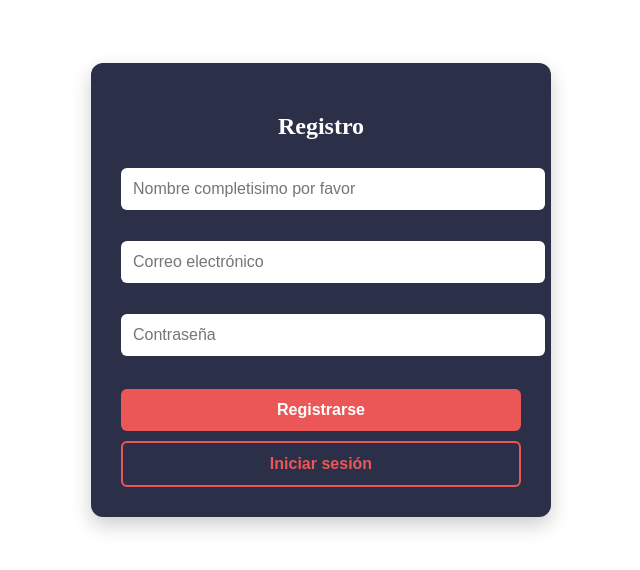
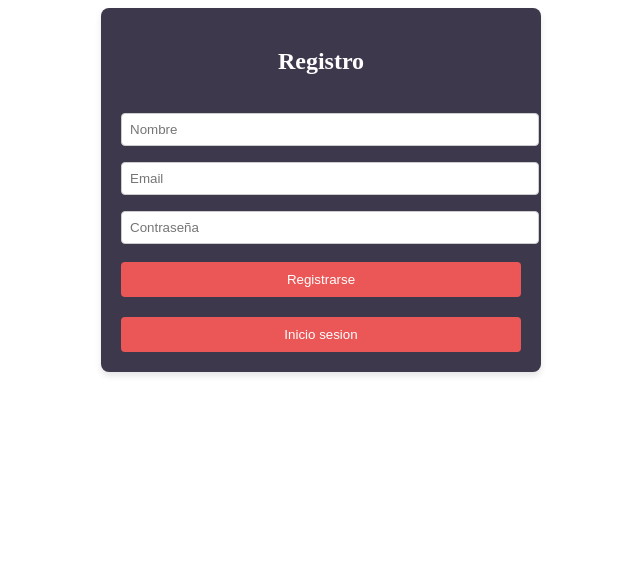
Before and after one commit to haroldjose/Final_Tasks_Manager, a React (Create React App) app in the folder frontend/: page /register in a window 1280 px wide. Shown: the top 570 px of the page, without its empty margins (319-959 px from the left). Built offline with nearby package versions, Linux system fonts and the light colour scheme.

Commit message:
correcciones

```diff
--- a/frontend/src/pages/Dashboard.js
+++ b/frontend/src/pages/Dashboard.js
@@ -37,37 +37,37 @@ const Dashboard = () => {
   };
 
   return (
-    // <div class="auth-form">
-    //   <div>
-    //     <h2 class="hdash">Bienvenido {user?.name}</h2>
-    //     <button class="button buttondash"onClick={logout}>Cerrar Sesión</button>
+    <div class="auth-form">
+      <div>
+        <h2 class="hdash">Bienvenido {user?.name}</h2>
+        <button class="button buttondash"onClick={logout}>Cerrar Sesión</button>
+      </div>
+      <h3 class="hdash">{editingTask ? "Editar Tarea" : "Nueva Tarea"}</h3>
+      <TaskForm  task={editingTask} onTaskSaved={handleTaskSaved} />
+
+      <h3 class="hdash">Mis Tareas</h3>
+      <TaskList  tasks={tasks} onEdit={setEditingTask} onDelete={handleDelete} />
+    </div >
+    // <div className="dashboard-container">
+    //   <div className="dashboard-header">
+    //     <h2 className="dashboard-title">Bienvenido Sr(a)., {user?.name}</h2>
+    //     <button className="dashboard-logout" onClick={logout}>
+    //       Cerrar Sesión
+    //     </button>
     //   </div>
-    //   <h3 class="hdash">{editingTask ? "Editar Tarea" : "Nueva Tarea"}</h3>
-    //   <TaskForm  task={editingTask} onTaskSaved={handleTaskSaved} />
 
-    //   <h3 class="hdash">Mis Tareas</h3>
-    //   <TaskList  tasks={tasks} onEdit={setEditingTask} onDelete={handleDelete} />
-    // </div >
-    <div className="dashboard-container">
-      <div className="dashboard-header">
-        <h2 className="dashboard-title">Bienvenido Sr(a)., {user?.name}</h2>
-        <button className="dashboard-logout" onClick={logout}>
-          Cerrar Sesión
-        </button>
-      </div>
+    //   <div className="dashboard-section">
+    //     <h3 className="dashboard-subtitle">
+    //       {editingTask ? "Editar Tarea" : "Nueva Tarea"}
+    //     </h3>
+    //     <TaskForm task={editingTask} onTaskSaved={handleTaskSaved} />
+    //   </div>
 
-      <div className="dashboard-section">
-        <h3 className="dashboard-subtitle">
-          {editingTask ? "Editar Tarea" : "Nueva Tarea"}
-        </h3>
-        <TaskForm task={editingTask} onTaskSaved={handleTaskSaved} />
-      </div>
-
-      <div className="dashboard-section">
-        <h3 className="dashboard-subtitle">Mis Tareas</h3>
-        <TaskList tasks={tasks} onEdit={setEditingTask} onDelete={handleDelete} />
-      </div>
-    </div>
+    //   <div className="dashboard-section">
+    //     <h3 className="dashboard-subtitle">Mis Tareas</h3>
+    //     <TaskList tasks={tasks} onEdit={setEditingTask} onDelete={handleDelete} />
+    //   </div>
+    // </div>
 
 
   );
--- a/frontend/src/pages/LoginPage.js
+++ b/frontend/src/pages/LoginPage.js
@@ -24,44 +24,44 @@ const LoginPage = () => {
   };
 
   return (
-    // <div class="container auth-form auth-container">
-    //   <h2 class="h2">Iniciar Sesión</h2>
-    //   <form onSubmit={handleSubmit}>
-    //     <input type="email" class="input"  placeholder="Email" value={email} onChange={(e) => setEmail(e.target.value)} />
+    <div class="container auth-form auth-container">
+      <h2 class="h2">Iniciar Sesión</h2>
+      <form onSubmit={handleSubmit}>
+        <input type="email" class="input"  placeholder="Email" value={email} onChange={(e) => setEmail(e.target.value)} />
 
-    //     <input type="password" class="input" placeholder="Contraseña" value={password} onChange={(e) => setPassword(e.target.value)} />
+        <input type="password" class="input" placeholder="Contraseña" value={password} onChange={(e) => setPassword(e.target.value)} />
 
-    //     <button class="button" type="submit">Ingresar</button>
+        <button class="button" type="submit">Ingresar</button>
+      </form>
+      <button class="button" onClick={handleRegister}>Registarse</button>
+    </div>
+    // <div className="login-container">
+    //   <h2 className="login-title">Iniciar Sesión</h2>
+    //   <form className="login-form" onSubmit={handleSubmit}>
+    //     <input
+    //       type="email"
+    //       className="login-input"
+    //       placeholder="Correo electrónico"
+    //       value={email}
+    //       onChange={(e) => setEmail(e.target.value)}
+    //       required
+    //     />
+    //     <input
+    //       type="password"
+    //       className="login-input"
+    //       placeholder="Contraseña"
+    //       value={password}
+    //       onChange={(e) => setPassword(e.target.value)}
+    //       required
+    //     />
+    //     <button className="login-button" type="submit">
+    //       Ingresar
+    //     </button>
     //   </form>
-    //   <button class="button" onClick={handleRegister}>Registarse</button>
+    //   <button className="login-secondary-button" onClick={handleRegister}>
+    //     Registrarse
+    //   </button>
     // </div>
-    <div className="login-container">
-      <h2 className="login-title">Iniciar Sesión</h2>
-      <form className="login-form" onSubmit={handleSubmit}>
-        <input
-          type="email"
-          className="login-input"
-          placeholder="Correo electrónico"
-          value={email}
-          onChange={(e) => setEmail(e.target.value)}
-          required
-        />
-        <input
-          type="password"
-          className="login-input"
-          placeholder="Contraseña"
-          value={password}
-          onChange={(e) => setPassword(e.target.value)}
-          required
-        />
-        <button className="login-button" type="submit">
-          Ingresar
-        </button>
-      </form>
-      <button className="login-secondary-button" onClick={handleRegister}>
-        Registrarse
-      </button>
-    </div>
   );
 };
 
--- a/frontend/src/pages/RegisterPage.js
+++ b/frontend/src/pages/RegisterPage.js
@@ -24,51 +24,51 @@ const RegisterPage = () => {
       };
 
     return (
-        // <div class="container auth-container auth-form">
-        //     <h2 class="h2">Registro</h2>
-        //     <form onSubmit={handleSubmit}>
-        //         <input type="text" class="input" placeholder="Nombre" value={name} onChange={(e) => setName(e.target.value)} />
-        //         <input type="email" class="input" placeholder="Email" value={email} onChange={(e) => setEmail(e.target.value)} />
-        //         <input type="password" class="input" placeholder="Contraseña" value={password} onChange={(e) => setPassword(e.target.value)} />
-        //         <button class="button" type="submit">Registrarse</button>
-        //     </form>
-        //     <button class="button" onClick={handleLogin}>Inicio sesion</button>
-        // </div>
-        <div className="register-container">
-      <h2 className="register-title">Registro</h2>
-      <form className="register-form" onSubmit={handleSubmit}>
-        <input
-          type="text"
-          className="register-input"
-          placeholder="Nombre completisimo por favor"
-          value={name}
-          onChange={(e) => setName(e.target.value)}
-          required
-        />
-        <input
-          type="email"
-          className="register-input"
-          placeholder="Correo electrónico"
-          value={email}
-          onChange={(e) => setEmail(e.target.value)}
-          required
-        />
-        <input
-          type="password"
-          className="register-input"
-          placeholder="Contraseña"
-          value={password}
-          onChange={(e) => setPassword(e.target.value)}
-          required
-        />
-        <button className="register-button" type="submit">
-          Registrarse
-        </button>
-      </form>
-      <button className="register-secondary-button" onClick={handleLogin}>
-        Iniciar sesión
-      </button>
-    </div>
+        <div class="container auth-container auth-form">
+            <h2 class="h2">Registro</h2>
+            <form onSubmit={handleSubmit}>
+                <input type="text" class="input" placeholder="Nombre" value={name} onChange={(e) => setName(e.target.value)} />
+                <input type="email" class="input" placeholder="Email" value={email} onChange={(e) => setEmail(e.target.value)} />
+                <input type="password" class="input" placeholder="Contraseña" value={password} onChange={(e) => setPassword(e.target.value)} />
+                <button class="button" type="submit">Registrarse</button>
+            </form>
+            <button class="button" onClick={handleLogin}>Inicio sesion</button>
+        </div>
+    //     <div className="register-container">
+    //   <h2 className="register-title">Registro</h2>
+    //   <form className="register-form" onSubmit={handleSubmit}>
+    //     <input
+    //       type="text"
+    //       className="register-input"
+    //       placeholder="Nombre completo"
+    //       value={name}
+    //       onChange={(e) => setName(e.target.value)}
+    //       required
+    //     />
+    //     <input
+    //       type="email"
+    //       className="register-input"
+    //       placeholder="Correo electrónico"
+    //       value={email}
+    //       onChange={(e) => setEmail(e.target.value)}
+    //       required
+    //     />
+    //     <input
+    //       type="password"
+    //       className="register-input"
+    //       placeholder="Contraseña"
+    //       value={password}
+    //       onChange={(e) => setPassword(e.target.value)}
+    //       required
+    //     />
+    //     <button className="register-button" type="submit">
+    //       Registrarse
+    //     </button>
+    //   </form>
+    //   <button className="register-secondary-button" onClick={handleLogin}>
+    //     Iniciar sesión
+    //   </button>
+    // </div>
     );
 };
 
```
